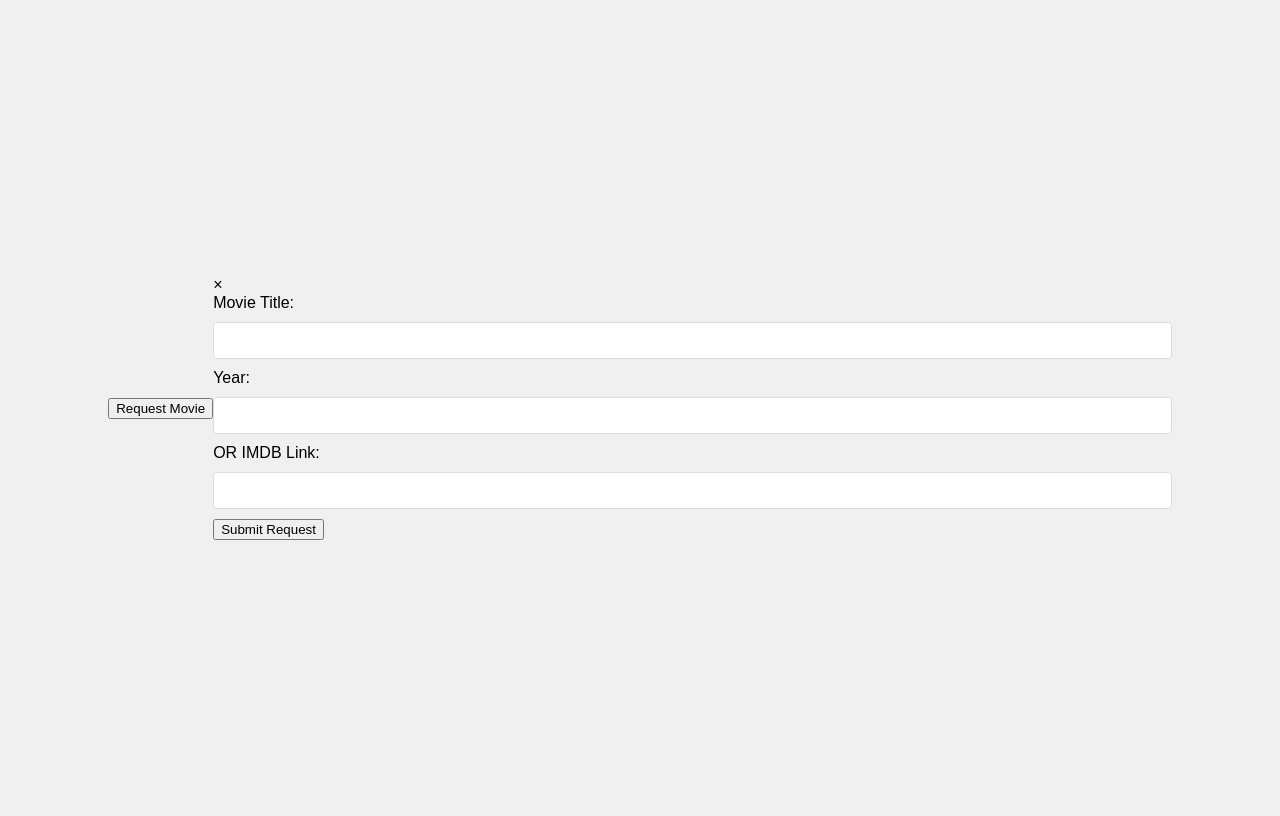
After one commit to Zomby-Fraser/movietracker, a Flask app: template templates/layout.html in a window 1280 px wide. The commit adds this page. Run offline with Flask 3, Linux system fonts and the light colour scheme; the template is opened without the code that fills it, so the values that code supplies are empty.

Commit message:
add garbage

```diff
--- a/flask_app.py
+++ b/flask_app.py
@@ -1,6 +1,9 @@
 from flask import Flask, render_template, request, jsonify, session
 import hashlib
 import mysql.connector
+import requests
+import re
+from bs4 import BeautifulSoup
 
 app = Flask(__name__)
 app.secret_key = 'klahSKDbjasnio'
@@ -56,5 +59,42 @@ def login():
     except mysql.connector.Error as err:
         return jsonify({'error': str(err)}), 500
 
+@app.route('/logout')
+def logout():
+    session.pop('username', None)  # Remove the username from the session
+    return 'You have been logged out.'
+
+@app.route('/add_movie', methods=['POST'])
+def addMovie():
+    try:
+        url = request.form.get('url')
+
+        response = requests.get(url)
+        response.raise_for_status()
+
+        soup = BeautifulSoup(response.text, 'html.parser')
+
+        # Extracting the title
+        title = soup.find('h1').text.strip()
+
+        # Extracting the year of release
+        year = soup.find('span', id='titleYear').text.strip('()')
+
+        # Extracting the IMDB ID from the URL
+        imdb_id = re.search(r'/title/(tt\d+)/', url).group(1)
+
+        return {
+            'title': title,
+            'imdb_id': imdb_id,
+            'year_of_release': year
+        }
+
+    except requests.RequestException as e:
+        print(f'Error fetching the IMDB page: {e}')
+        return None
+    except AttributeError:
+        print('Error parsing IMDB page. The structure of the page might have changed.')
+        return None
+
 if __name__ == '__main__':
     app.run(debug=True)
--- /dev/null
+++ b/static/css/style.css
@@ -0,0 +1,35 @@
+body {
+    font-family: Arial, sans-serif;
+    display: flex;
+    justify-content: center;
+    align-items: center;
+    height: 100vh;
+    background-color: #f0f0f0;
+}
+.login-form {
+    width: 300px;
+    padding: 20px;
+    background: #fff;
+    border-radius: 5px;
+    box-shadow: 0 0 10px rgba(0, 0, 0, 0.1);
+}
+input[type="text"], input[type="password"] {
+    width: 100%;
+    padding: 10px;
+    margin: 10px 0;
+    border: 1px solid #ddd;
+    border-radius: 4px;
+    box-sizing: border-box;
+}
+input[type="submit"] {
+    width: 100%;
+    padding: 10px;
+    background-color: #007bff;
+    color: white;
+    border: none;
+    border-radius: 4px;
+    cursor: pointer;
+}
+input[type="submit"]:hover {
+    background-color: #0056b3;
+}
--- /dev/null
+++ b/static/js/script.js
@@ -0,0 +1,19 @@
+async function login(event) {
+    event.preventDefault();
+    let username = document.getElementById('username').value;
+    let password = document.getElementById('password').value;
+    const response = await fetch('http://zombyfraser.pythonanywhere.com/login', {
+        method: 'POST',
+        headers: {
+            'Content-Type': 'application/x-www-form-urlencoded',
+        },
+        body: `username=${username}&password=${password}`
+    });
+    if (response.ok) {
+        const data = await response.json();
+        console.log('Login successful:', data);
+        window.location.href = '/home';
+    } else {
+        console.error('Login failed:', response.status, response.statusText);
+    }
+}
--- /dev/null
+++ b/templates/layout.html
@@ -0,0 +1,41 @@
+<!-- templates/layout.html -->
+<!DOCTYPE html>
+<html>
+<head>
+    <title>{% block title %}{% endblock %}</title>
+    <link rel="stylesheet" href="{{ url_for('static', filename='css/style.css') }}">
+    <!-- Other head elements -->
+</head>
+<body>
+    {% block header %}
+    <!-- Header -->
+    <div id="header">
+        <button id="requestMovieBtn">Request Movie</button>
+    </div>
+
+    <!-- Movie Request Modal (hidden initially) -->
+    <div id="movieRequestModal" class="modal">
+        <!-- Modal content -->
+        <div class="modal-content">
+            <span class="close" onclick="closeModal()">&times;</span>
+            <form id="movieRequestForm">
+                <label for="movieTitle">Movie Title:</label>
+                <input type="text" id="movieTitle" name="movieTitle">
+
+                <label for="movieYear">Year:</label>
+                <input type="text" id="movieYear" name="movieYear">
+
+                <label for="imdbLink">OR IMDB Link:</label>
+                <input type="text" id="imdbLink" name="imdbLink">
+
+                <button type="submit">Submit Request</button>
+            </form>
+        </div>
+    </div>
+    {% endblock %}
+
+    {% block content %}{% endblock %}
+
+    <script src="{{ url_for('static', filename='js/script.js') }}"></script>
+</body>
+</html>
```
Also changed, not shown: templates/login.html (+2 -59 lines).
